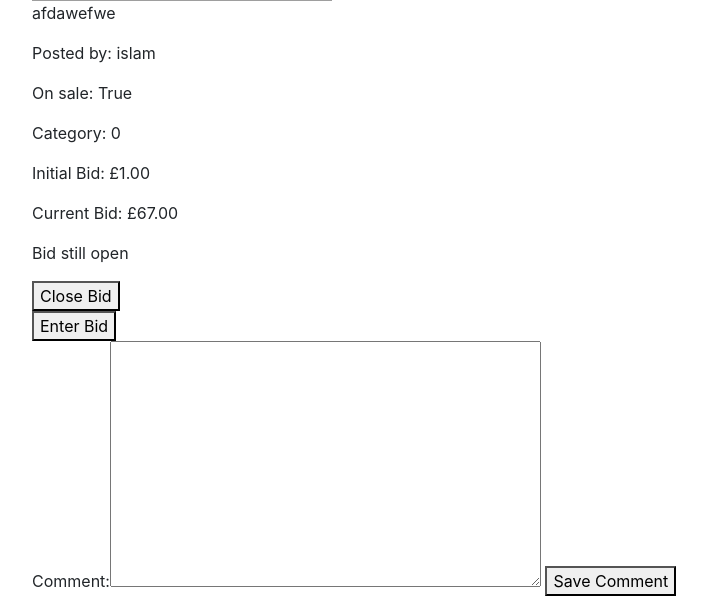
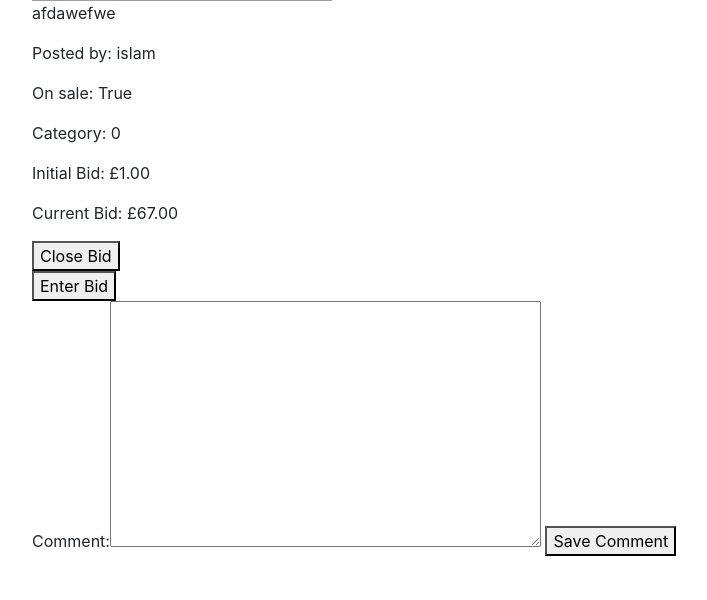
Before and after one commit to Marwanishere/commerce, a Django app: page /listing/6 in a window 1280 px wide. Shown: the part 480-1080 px from the top of the page, without its empty margins (18-725 px from the left). After the commit the page ends 1036 px from the top, so only its background shows below. Run offline with Django 3.2, Linux system fonts and the light colour scheme; a user stored in the database is signed in; data comes from the database, SQL or seed files in the repository; both versions use the stored data as it was after the commit; some libraries are stand-ins or nearby versions; grey boxes are pictures that could not be loaded.

Commit message:
removed bid is still open line as it doesnt make sense in the context

```diff
--- a/auctions/templates/auctions/listing.html
+++ b/auctions/templates/auctions/listing.html
@@ -23,7 +23,7 @@
         {% if listing.winner %}
             <p>The winner is: {{ listing.winner.username }}</p>
         {% else %}
-            <p> Bid still open </p>
+            <p>  </p>
         {% endif %}
         <form method="post" action="{% url 'auction_closed' listing_id=listing.id %}">
             {% csrf_token %}
```
Also changed, not shown: db.sqlite3.
